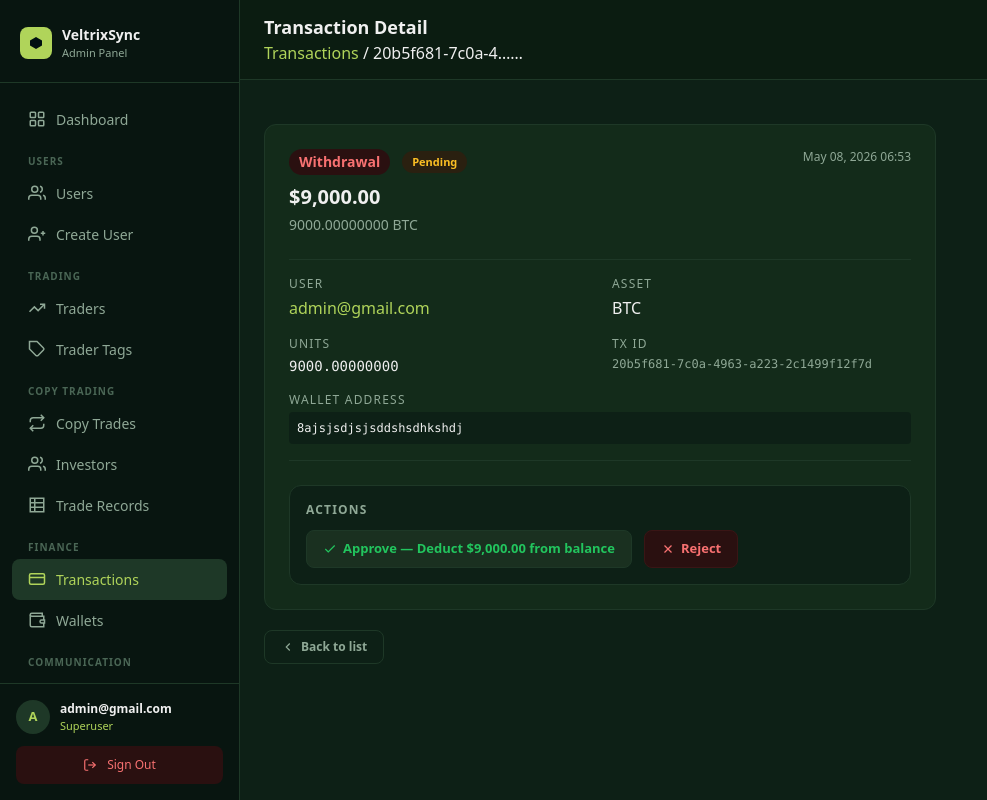
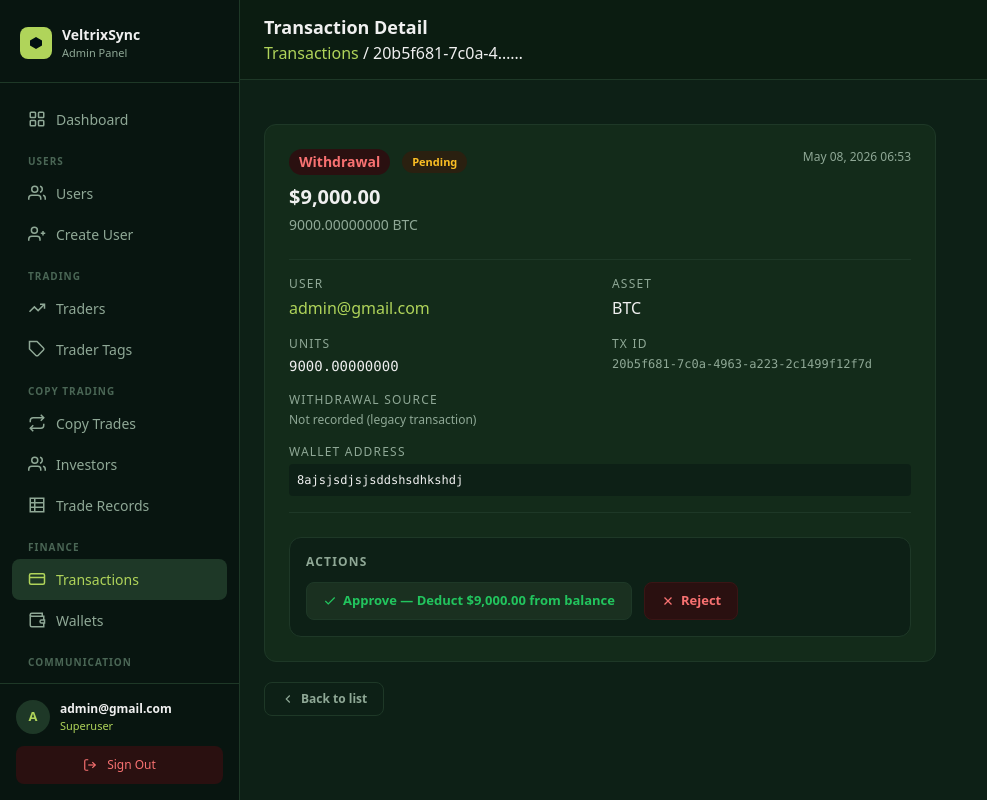
Before and after one commit to citadelmarketpro-prog/veltrixsync-backend, a Django app: page /panel/transactions/11/ in a window 1280 px wide. Shown: the whole page, without its empty margins (0-987 px from the left). Run offline with Django 5.2, Linux system fonts and the light colour scheme; a user stored in the database is signed in; data comes from the database, SQL or seed files in the repository; some libraries are stand-ins or nearby versions.

Commit message:
updated withdrawal

```diff
--- a/core/models.py
+++ b/core/models.py
@@ -410,6 +410,15 @@ class Transaction(models.Model):
     def __str__(self):
         return f"{self.user.email} — {self.tx_type} {self.asset} ({self.status})"
 
+    @property
+    def withdraw_from_label(self) -> str:
+        """Human-readable withdrawal source — empty for deposits, or for
+        withdrawals predating this field (those defaulted to "balance" when
+        approved, but we don't retroactively claim a source wasn't recorded)."""
+        if self.tx_type != "withdrawal" or not self.withdraw_from:
+            return ""
+        return "Profit (ROI)" if self.withdraw_from == "roi" else "Available Balance"
+
 
 # ─────────────────────────────────────────────────────────────────────────────
 # AdminWallet — deposit addresses managed by the admin
--- a/dashboard/templates/panel/transactions/detail.html
+++ b/dashboard/templates/panel/transactions/detail.html
@@ -44,6 +44,16 @@
         <p class="text-xs uppercase tracking-widest mb-1" style="color:#8fa896;">TX ID</p>
         <p class="font-mono text-xs break-all" style="color:#8fa896;">{{ obj.tx_id }}</p>
       </div>
+      {% if obj.tx_type == "withdrawal" %}
+      <div>
+        <p class="text-xs uppercase tracking-widest mb-1" style="color:#8fa896;">Withdrawal Source</p>
+        {% if obj.withdraw_from_label %}
+          <span class="badge {% if obj.withdraw_from == 'roi' %}badge-blue{% else %}badge-green{% endif %}">{{ obj.withdraw_from_label }}</span>
+        {% else %}
+          <p class="text-xs" style="color:#8fa896;">Not recorded (legacy transaction)</p>
+        {% endif %}
+      </div>
+      {% endif %}
       {% if obj.wallet_address %}
       <div class="col-span-2">
         <p class="text-xs uppercase tracking-widest mb-1" style="color:#8fa896;">Wallet Address</p>
@@ -61,7 +71,7 @@
           {% csrf_token %}
           <button type="submit" class="btn btn-success">
             <svg width="14" height="14" viewBox="0 0 24 24" fill="none" stroke="currentColor" stroke-width="2"><polyline points="20 6 9 17 4 12"/></svg>
-            Approve {% if obj.tx_type == "deposit" %}— Add ${{ obj.amount_usd|floatformat:2|intcomma }} to balance{% else %}— Deduct ${{ obj.amount_usd|floatformat:2|intcomma }} from balance{% endif %}
+            Approve {% if obj.tx_type == "deposit" %}— Add ${{ obj.amount_usd|floatformat:2|intcomma }} to balance{% else %}— Deduct ${{ obj.amount_usd|floatformat:2|intcomma }} from {{ obj.withdraw_from_label|default:"balance" }}{% endif %}
           </button>
         </form>
         <form method="post" action="{% url 'panel:transaction_reject' obj.pk %}">
@@ -78,7 +88,7 @@
       <svg width="16" height="16" viewBox="0 0 24 24" fill="none" stroke="#22c55e" stroke-width="2"><polyline points="20 6 9 17 4 12"/></svg>
       <p class="text-sm font-medium" style="color:#22c55e;">
         {% if obj.tx_type == "deposit" %}${{ obj.amount_usd|floatformat:2|intcomma }} was added to {{ obj.user.email }}'s balance.
-        {% else %}${{ obj.amount_usd|floatformat:2|intcomma }} was deducted from {{ obj.user.email }}'s balance.{% endif %}
+        {% else %}${{ obj.amount_usd|floatformat:2|intcomma }} was deducted from {{ obj.user.email }}'s {{ obj.withdraw_from_label|default:"balance" }}.{% endif %}
       </p>
     </div>
     {% else %}
--- a/dashboard/views.py
+++ b/dashboard/views.py
@@ -516,11 +516,20 @@ def transaction_approve(request, pk):
         send_user_deposit_approved_email(user, tx)
         messages.success(request, f"Deposit approved — ${tx.amount_usd:,.2f} added to {user.email}.")
     else:
-        user.balance = max(Decimal("0"), user.balance - tx.amount_usd)
-        user.save(update_fields=["balance"])
+        # Deduct from whichever pool the user actually chose at request time —
+        # "roi" (profit) or "balance" (deposited). Older transactions predating
+        # this field are blank, so default to "balance" to match prior behavior.
+        source = tx.withdraw_from or "balance"
+        field  = "roi" if source == "roi" else "balance"
+        source_label = "Profit (ROI)" if field == "roi" else "Available Balance"
+
+        current = getattr(user, field)
+        setattr(user, field, max(Decimal("0"), current - tx.amount_usd))
+        user.save(update_fields=[field])
+
         Notification.objects.create(user=user, notif_type="wallet", title="Withdrawal Approved",
-            body=f"Your withdrawal of ${tx.amount_usd:,.2f} ({tx.asset}) has been approved and processed.")
-        messages.success(request, f"Withdrawal approved — ${tx.amount_usd:,.2f} deducted from {user.email}.")
+            body=f"Your withdrawal of ${tx.amount_usd:,.2f} ({tx.asset}) from your {source_label} has been approved and processed.")
+        messages.success(request, f"Withdrawal approved — ${tx.amount_usd:,.2f} deducted from {user.email}'s {source_label}.")
     return redirect("panel:transaction_detail", pk=pk)
 
 
```
Also changed, not shown: core/serializers.py (+10 -7 lines), dashboard/templates/panel/transactions/list.html (+6 -1 lines).
